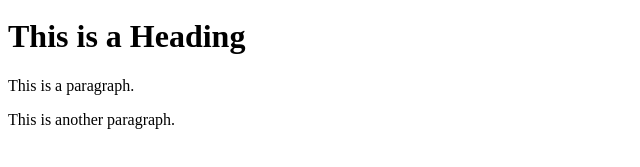
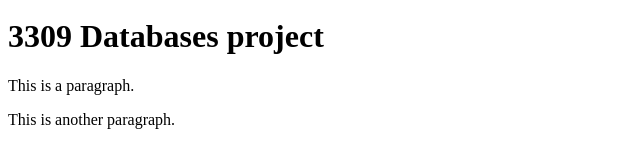
Before and after one commit to vbamrah/plane-booking-system, a website: page static/index.html in a window 1280 px wide. Shown: the part 29-196 px from the top of the page, without its empty margins (0-640 px from the left). Drawn offline with Linux system fonts and the light colour scheme.

Commit message:
Update index.html

```diff
--- a/static/index.html
+++ b/static/index.html
@@ -12,7 +12,7 @@
 <img src="img_la.jpg" alt="LA" style="width:100%">
 
 <div class="">
- <h1>This is a Heading</h1>
+ <h1>3309 Databases project</h1>
  <p>This is a paragraph.</p>
  <p>This is another paragraph.</p>
 </div>
```
